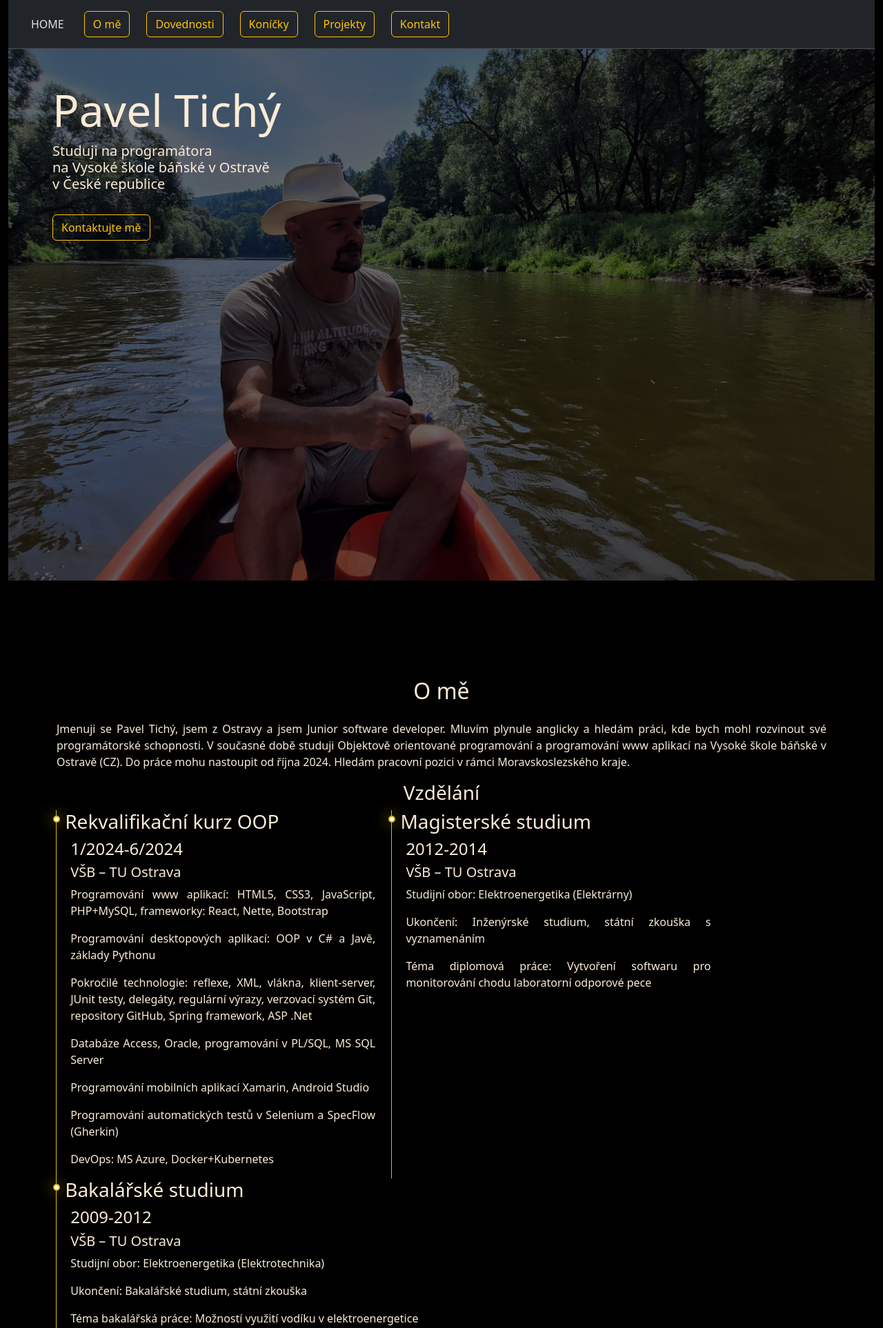
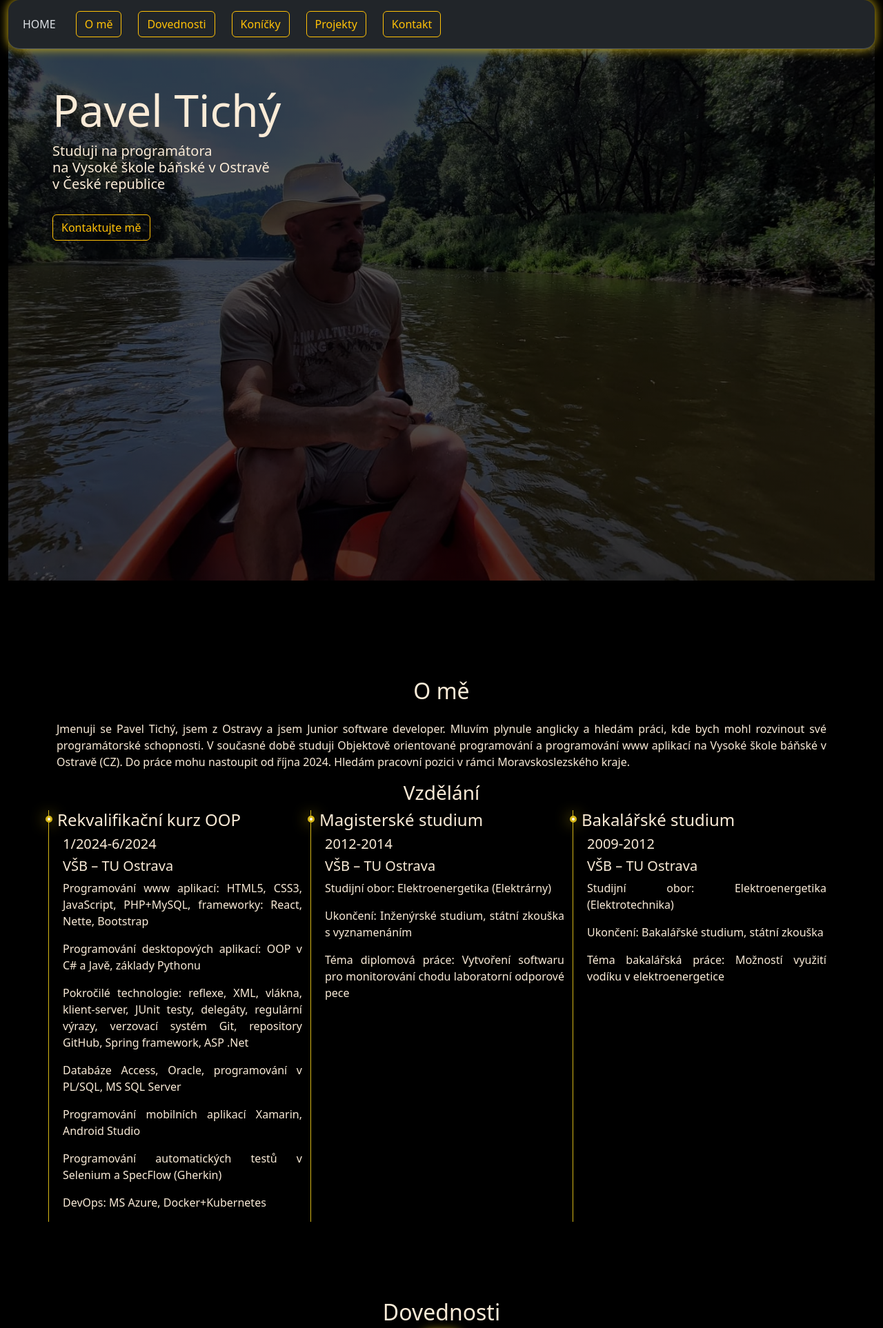
Before and after one commit to pt428/portfolio, a PHP site: page / in a window 1280 px wide. Shown: the top 1926 px of the page at 69% size. Run offline with PHP 8.4, Linux system fonts and the light colour scheme; some libraries are stand-ins or nearby versions.

Commit message:
drobne upravy vzhledu

```diff
--- a/index.html
+++ b/index.html
@@ -31,7 +31,7 @@
              mb-2 mb-lg-0">
 
               <li class="nav-item">
-                <a class="nav-link active" aria-current="page" href="#"><button class="btn  " type="button">HOME</button></a>
+                <a class="nav-link active" aria-current="page" href="#"><button class="btn  ps-0" type="button">HOME</button></a>
               </li>
               <li class="nav-item">
                 <a class="nav-link active" aria-current="page" href="#about"><button class="btn btn-outline-warning me-2" type="button">O mě</button></a>
@@ -86,10 +86,11 @@
         <!-- nadpisy s kolecky -->
         <div class="row">
           <h3 class="text-center">Vzdělání</h3>
-          <div class="col-12 col-md-5  line">
-              <h3>Rekvalifikační kurz OOP</h3>
+
+          <div class="col-12 col-md-4 ms-0 line">
+              <h4>Rekvalifikační kurz OOP</h4>
               <div class=" ms-2">
-                  <h4>1/2024-6/2024 </h4>
+                  <h5>1/2024-6/2024 </h5>
                   <h5>VŠB – TU Ostrava</h5>
                   <h6></h6>
                   <p>Programování www aplikací: HTML5, CSS3, JavaScript, PHP+MySQL, frameworky: React, Nette, Bootstrap</p>
@@ -101,10 +102,10 @@
 
               </div>
           </div>
-          <div class="col-12 col-md-5 line">
-              <h3>Magisterské studium</h3>
+          <div class="col-12 col-md-4 ms-0 line">
+              <h4>Magisterské studium</h4>
               <div class=" ms-2">
-                  <h4>2012-2014</h4>
+                  <h5>2012-2014</h5>
                   <h5>VŠB – TU Ostrava</h5>
                   <h6></h6>
                   <p>Studijní obor: Elektroenergetika (Elektrárny)</p>
@@ -114,13 +115,10 @@
 
               </div>
           </div>
-      </div>
-
-      <div class="row">
-          <div class="col  line">
-              <h3>Bakalářské studium</h3>
+            <div class="col-12 col-md-4  ms-0 line">
+              <h4>Bakalářské studium</h4>
               <div class=" ms-2">
-                  <h4>2009-2012</h4>
+                  <h5>2009-2012</h5>
                   <h5>VŠB – TU Ostrava</h5>
                   <h6></h6>
                   <p>Studijní obor: Elektroenergetika (Elektrotechnika)
@@ -129,8 +127,8 @@
 
               </div>
           </div>
+      </div>
 
-      </div>
       <!-- nadpisy s kolecky -->
 
 
--- a/style/main.scss
+++ b/style/main.scss
@@ -8,6 +8,10 @@ body {
   color: antiquewhite;
 }
 
+nav{
+  box-shadow: 0 0 15px rgb(215, 183, 23);
+  border-radius: 1rem;
+}
 #about p {
   text-align: justify;
 }
@@ -19,7 +23,7 @@ body {
 }
 header {
   position: relative;
-  background-image: linear-gradient(rgba(0, 0, 0, 0.6), rgba(0, 0, 0, 0.6)),
+  background-image: linear-gradient(rgba(0, 0, 0, 0.7), rgba(0, 0, 0, 0.7)),
     url(../images/sazava.jpg);
   background-repeat: no-repeat;
   background-size: cover;
@@ -56,9 +60,11 @@ header {
   box-shadow: 0 0 15px rgb(215, 183, 23);
   padding: 2rem 1rem;
 }
+
 .section {
   padding-top: 5rem;
 }
+//card www *********************************************************
 .field {
   border: 1px solid rgb(215, 183, 23);
   box-shadow: 0 0 15px rgb(215, 183, 23);
@@ -79,9 +85,9 @@ header {
   padding-top: 0.1rem;
   top: 0rem;
   left: 50%;
-  // border: 2px solid red;
   transform: translate(-50%, -50%);
 }
+// card Mobile applications *************************************
 .field-2 {
   border: 1px solid rgb(215, 183, 23);
   box-shadow: 0 0 15px rgb(215, 183, 23);
@@ -102,9 +108,9 @@ header {
   padding-top: 0.1rem;
   top: 0rem;
   left: 50%;
-  // border: 2px solid red;
   transform: translate(-50%, -50%);
 }
+// card Programming languages ********************************************
 .field-3 {
   border: 1px solid rgb(215, 183, 23);
   box-shadow: 0 0 15px rgb(215, 183, 23);
@@ -128,6 +134,7 @@ header {
   // border: 2px solid red;
   transform: translate(-50%, -50%);
 }
+// card Databases *****************************************************
 .field-4 {
   border: 1px solid rgb(215, 183, 23);
   box-shadow: 0 0 15px rgb(215, 183, 23);
@@ -148,9 +155,9 @@ header {
   padding-top: 0.1rem;
   top: 0rem;
   left: 50%;
-  // border: 2px solid red;
   transform: translate(-50%, -50%);
 }
+// card OS management *****************************************************
 .field-5 {
   border: 1px solid rgb(255, 218, 32);
   box-shadow: 0 0 15px rgb(215, 183, 23);
@@ -171,29 +178,30 @@ header {
   padding-top: 0.1rem;
   top: 0rem;
   left: 50%;
-
   transform: translate(-50%, -50%);
 }
+
 .line {
   border-left: 1px solid rgb(215, 183, 23);
   position: relative;
-
   margin-left: 0.7rem;
 }
-.line h3::before {
+// kolecko u line sekce vzdelani
+.line h4::before {
   position: absolute;
   content: "";
   top: 8px;
   left: -5px;
   color: rgb(215, 183, 23);
   background-color: white;
-  border: 2px solid rgb(215, 183, 23);
+  border: 3px solid rgb(215, 183, 23);
   box-shadow: 0 0 20px rgb(215, 183, 23);
   padding-top: 0.1rem;
   border-radius: 50px;
   width: 10px;
   height: 10px;
 }
+
 .carousel {
   max-width: 40% !important;
 }
@@ -202,6 +210,18 @@ header {
     max-width: 100% !important;
   }
 }
+.coarousel-container {
+  width: 100%;
+  display: flex;
+  flex-direction: column;
+  justify-content: center;
+  align-items: center;
+}
+.carousel-inner {
+  box-shadow: 0 0 15px rgb(215, 183, 23);
+  border-radius: 1rem;
+}
+
 .card {
   box-shadow: 0 0 15px rgb(215, 183, 23);
   border-radius: 1rem;
@@ -209,18 +229,9 @@ header {
 .card-body p {
   text-align: center;
 }
-.coarousel-container {
-  width: 100%;
-  display: flex;
-  flex-direction: column;
-  justify-content: center;
-  align-items: center;
-}
 
-.carousel-inner {
-  box-shadow: 0 0 15px rgb(215, 183, 23);
-  border-radius: 1rem;
-}
+
+
 .list-group-item {
   background-color: rgba(57, 57, 35, 0.971);
   color: rgb(215, 183, 23);
```
Also changed, not shown: style/main.css, 1 other file.
